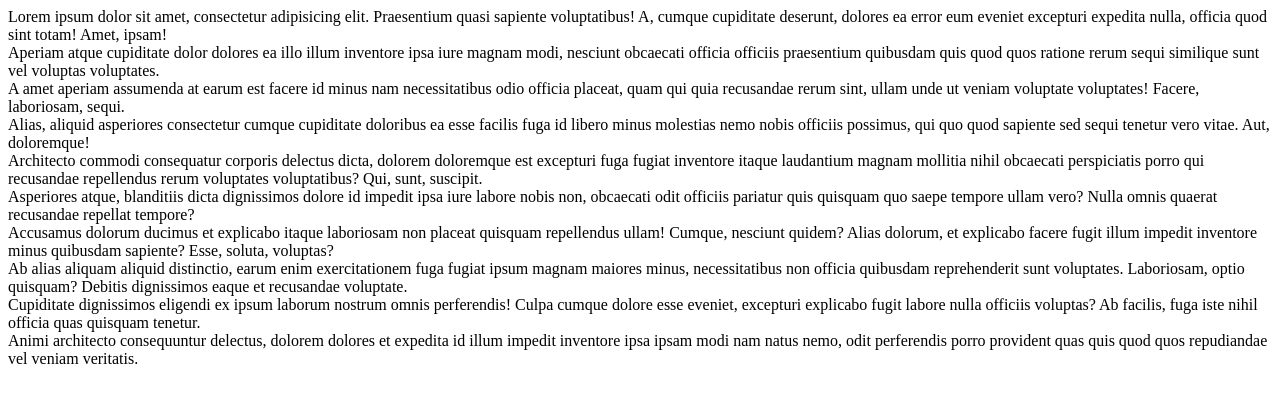
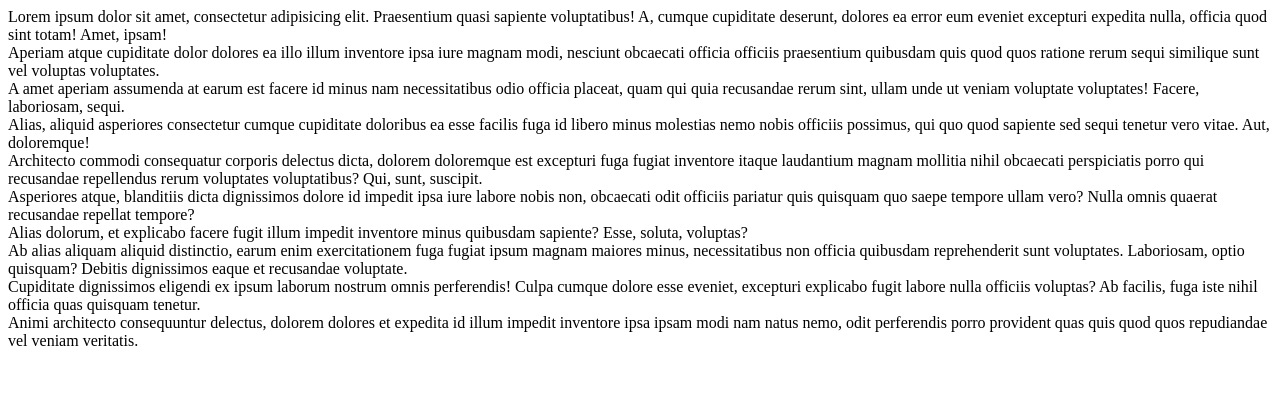
Before and after one commit to iCascada/symfony, a plain HTML site: page index.html in a window 1280 px wide. Drawn offline with Linux system fonts and the light colour scheme.

Commit message:
api2: refactor

```diff
--- a/index.html
+++ b/index.html
@@ -27,8 +27,8 @@
     <div>Asperiores atque, blanditiis dicta dignissimos dolore id impedit ipsa iure labore nobis non, obcaecati odit
         officiis pariatur quis quisquam quo saepe tempore ullam vero? Nulla omnis quaerat recusandae repellat tempore?
     </div>
-    <div>Accusamus dolorum ducimus et explicabo itaque laboriosam non placeat quisquam repellendus ullam! Cumque, nesciunt
-        quidem? Alias dolorum, et explicabo facere fugit illum impedit inventore minus quibusdam sapiente? Esse, soluta,
+    <div>
+        Alias dolorum, et explicabo facere fugit illum impedit inventore minus quibusdam sapiente? Esse, soluta,
         voluptas?
     </div>
     <div>Ab alias aliquam aliquid distinctio, earum enim exercitationem fuga fugiat ipsum magnam maiores minus,
```
